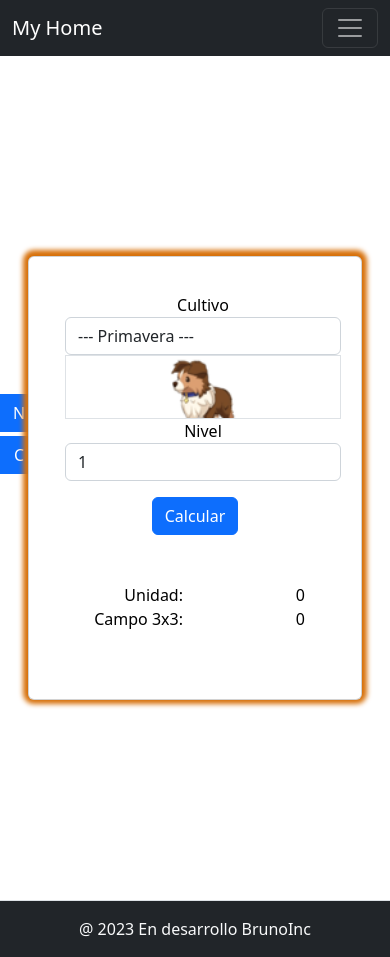
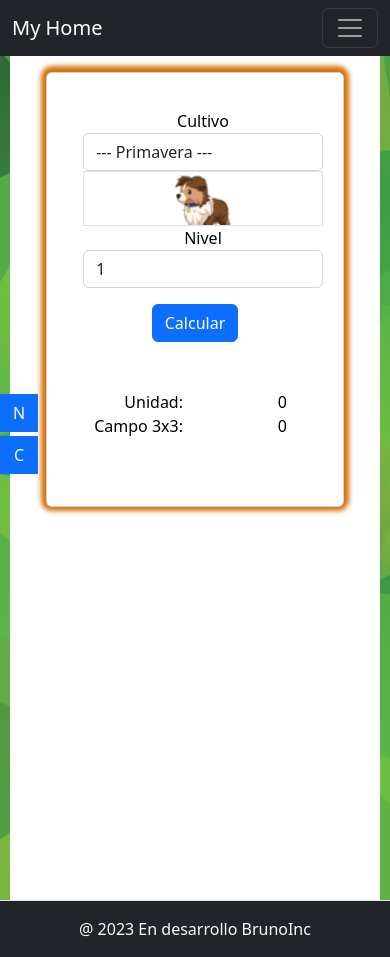
Before and after one commit to Jose-R21/myhome, a React (Vite) app: page /myhome/calculadora in a window 390 px wide. Built offline with nearby package versions, Linux system fonts and the light colour scheme.

Commit message:
changes visual mobile

```diff
--- /dev/null
+++ b/src/componentes/Checks/ItemCheck.css
@@ -0,0 +1,3 @@
+.bt-check{
+ height: max-content
+}
--- a/src/componentes/Checks/ItemCheck.jsx
+++ b/src/componentes/Checks/ItemCheck.jsx
@@ -1,6 +1,7 @@
 import React from "react";
 import * as CheckServicio from "./CheckServicio";
 import { toast } from "react-toastify";
+import './ItemCheck.css'
 
 const ItemCheck = ({ descripcion, id, cargarCheck, tipo, pos }) => {
   const eliminarCheck = async (id) => {
@@ -21,23 +22,23 @@ const ItemCheck = ({ descripcion, id, cargarCheck, tipo, pos }) => {
   };
   return (
     <div className="m-3 border-bottom border-4">
-      <div className="d-flex">
+      <div className="d-flex ">
         <div className="me-1">{pos + ")"}</div>
-        <div className="form-check d-flex justify-content-between w-100">
-          <div className="w-100">
+        <div className="form-check d-flex justify-content-between align-items-center w-100">
+          <div className="w-100 align-items-center">
             <input
               className="form-check-input me-1"
               type="checkbox"
               value=""
-              id={`check${pos}`}
+              id={`check-${tipo}-${pos}`}
             />
-            <label className="form-check-label w-100" htmlFor={`check${pos}`}>
+            <label className="form-check-label w-100" htmlFor={`check-${tipo}-${pos}`}>
               {descripcion}
             </label>
           </div>
 
           <div
-            className=" btn btn-outline-dark btn-sm"
+            className=" btn btn-outline-dark bt-check btn-sm ms-3"
             onClick={() => id && eliminarCheck(id)}
           >
             <i className="bi bi-trash"></i>
--- a/src/componentes/Checks/ListaCheck.jsx
+++ b/src/componentes/Checks/ListaCheck.jsx
@@ -29,6 +29,10 @@ const ListaCheks = () => {
 
   return (
     <>
+    <div className="w-100 border border-dark rounded shadow p-4">
+      <div className="mb-3 mt-3 text-center">
+        <span className="h3">Lista de cheks</span>
+      </div>
       <div className="accordion w-100" id="accordionExample">
         <div className="accordion-item">
           <h2 className="accordion-header" id="headingOne">
@@ -45,7 +49,7 @@ const ListaCheks = () => {
           </h2>
           <div
             id="collapseOne"
-            className="accordion-collapse collapse show"
+            className="accordion-collapse collapse"
             aria-labelledby="headingOne"
             data-bs-parent="#accordionExample"
           >
@@ -124,6 +128,7 @@ const ListaCheks = () => {
           </div>
         </div>
       </div>
+    </div>
     </>
   );
 };
--- a/src/componentes/ContenedorGeneral/ContenedorGeneral.jsx
+++ b/src/componentes/ContenedorGeneral/ContenedorGeneral.jsx
@@ -68,7 +68,7 @@ const ContenedorGeneral = () => {
 
   return (
     <>
-      <div className="position-fixed" style={{ marginTop: "40vh" }}>
+      <div className="position-fixed z-1" style={{ marginTop: "40vh" }}>
         <div className="d-grid ">
           <Button
             variant="primary"
@@ -119,6 +119,7 @@ const ContenedorGeneral = () => {
           ></Cronograma>
         </Offcanvas.Body>
       </Offcanvas>
+
       <Contenedor></Contenedor>
     </>
   );
--- a/src/componentes/contenedor/Contenedor.css
+++ b/src/componentes/contenedor/Contenedor.css
@@ -0,0 +1,11 @@
+.cnt{
+  height: 100%;
+  min-height: 100vh;
+  background-color: #fff;
+}
+@media (max-width: 575px)
+{
+  .container{
+    max-width: 95%;
+  }
+}
--- a/src/componentes/contenedor/contenedor.jsx
+++ b/src/componentes/contenedor/contenedor.jsx
@@ -6,6 +6,7 @@ import FormCronograma from '../Cronograma/FormCronogama'
 import ListaCheks from '../Checks/ListaCheck';
 import Calculadora from '../Calculadora/Calculadora';
 import ContenedorUpdate from './ContenedorUpdate';
+import './Contenedor.css'
 
 
 
@@ -14,9 +15,9 @@ import ContenedorUpdate from './ContenedorUpdate';
 const Contenedor = () => {
 
   return(
-
-    <div className='container p-3 d-flex justify-content-center aling-items-center' style={{height: '100%', minHeight: '100vh', backgroundColor: '#fff'}}>
-
+    <>
+    <div className='container p-3 cnt' >
+        <div className='d-flex justify-content-center aling-items-center'>
       <Routes>
         <Route path='/' Component={ListaCheks} ></Route>
         <Route path='/myhome/' Component={ListaCheks} ></Route>
@@ -24,9 +25,13 @@ const Contenedor = () => {
         <Route path='/update/:tipo/:id' Component={ContenedorUpdate} ></Route>
 
       </Routes>
+      </div>
+      <div>
 
       </div>
+      </div>
 
+      </>
   )
 }
 
```
